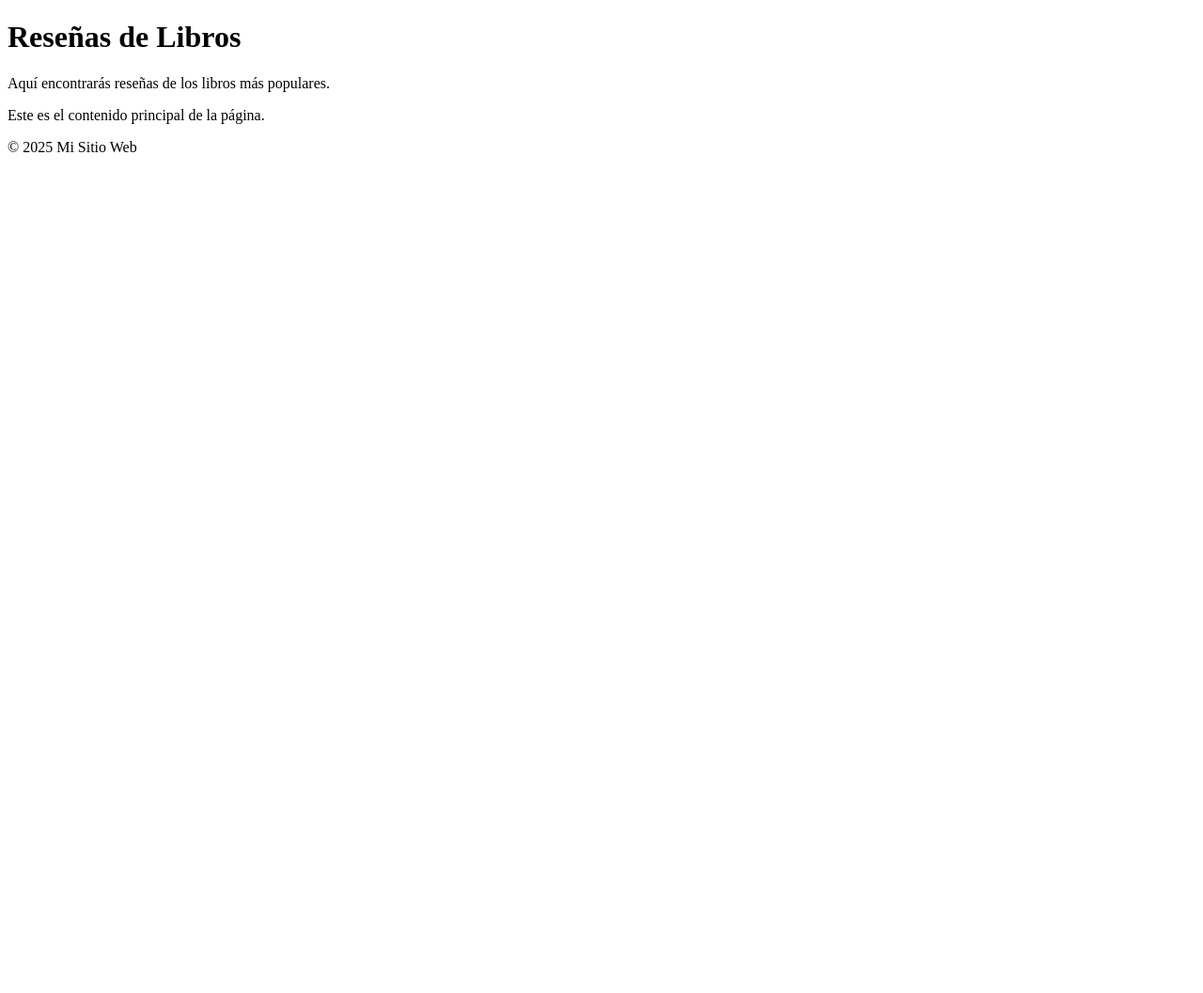
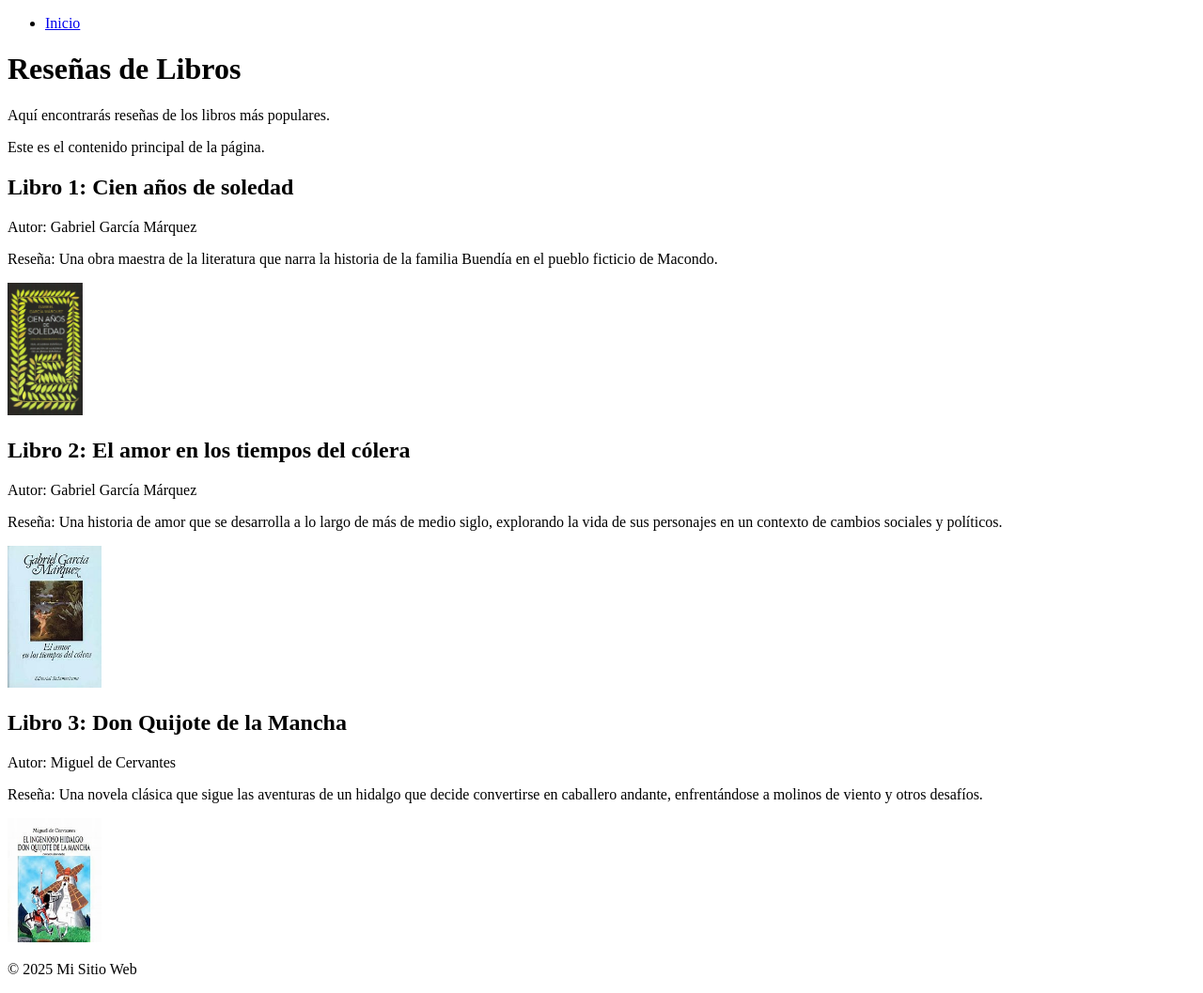
Before and after one commit to Wikelman-83/Tecnolog-as-Web, a plain HTML site: page Tarea/libros.html in a window 1280 px wide. Shown: the whole page at 94% size. Before the commit the page ends 800 px from the top, so only its background shows below. Drawn offline with Linux system fonts and the light colour scheme.

Commit message:
Agregar carpeta Tarea con archivos HTML

```diff
--- a/Tarea/libros.html
+++ b/Tarea/libros.html
@@ -7,12 +7,46 @@
 </head>
 <body>
     <header>
+        <nav>
+            <ul>
+                <li><a href="index.html">Inicio</a></li>
+            </ul>
+        </nav>
         <h1>Reseñas de Libros</h1>
         <p>Aquí encontrarás reseñas de los libros más populares.</p>
     </header>
     <main>
         <p>Este es el contenido principal de la página.</p>
     </main>
+    <div class="dashboard">
+        <div>
+            <section>
+              <h2>Libro 1: Cien años de soledad</h2>
+              <p>Autor: Gabriel García Márquez</p>
+              <p>Reseña: Una obra maestra de la literatura que narra la historia de la familia Buendía en el pueblo ficticio de Macondo.</p>
+              <img src="imagenes/portada de cien años de soledad.jpg" alt="Cien años de soledad" width="80">
+            </section>
+        </div>
+
+        <div>
+            <section>
+            <h2>Libro 2: El amor en los tiempos del cólera</h2>
+            <p>Autor: Gabriel García Márquez</p>
+            <p>Reseña: Una historia de amor que se desarrolla a lo largo de más de medio siglo, explorando la vida de sus personajes en un contexto de cambios sociales y políticos.</p>
+            </section>
+            <img src="imagenes/portada del amor en tiempos de colera.jpg" alt="El amor en los tiempos del cólera" width="100">
+        </div>
+
+        <div>
+            <section>
+            <h2>Libro 3: Don Quijote de la Mancha</h2>
+            <p>Autor: Miguel de Cervantes</p>
+            <p>Reseña: Una novela clásica que sigue las aventuras de un hidalgo que decide convertirse en caballero andante, enfrentándose a molinos de viento y otros desafíos.</p>
+            </section>
+            <img src="imagenes/portada de don quijote de la mancha.jpg" alt="Don Quijote de la Mancha" width="100">
+        </div>
+
+    </div>
     <footer>
         <p>&copy; 2025 Mi Sitio Web</p>
     </footer>
```
Also changed, not shown: Tarea/peliculas.html (+4 -0 lines), Tarea/videoJuegos.html (+5 -0 lines), Tarea/imagenes/portada de cien años de soledad.jpg (added), Tarea/imagenes/portada de don quijote de la mancha.jpg (added), Tarea/imagenes/portada del amor en tiempos de colera.jpg (added).
